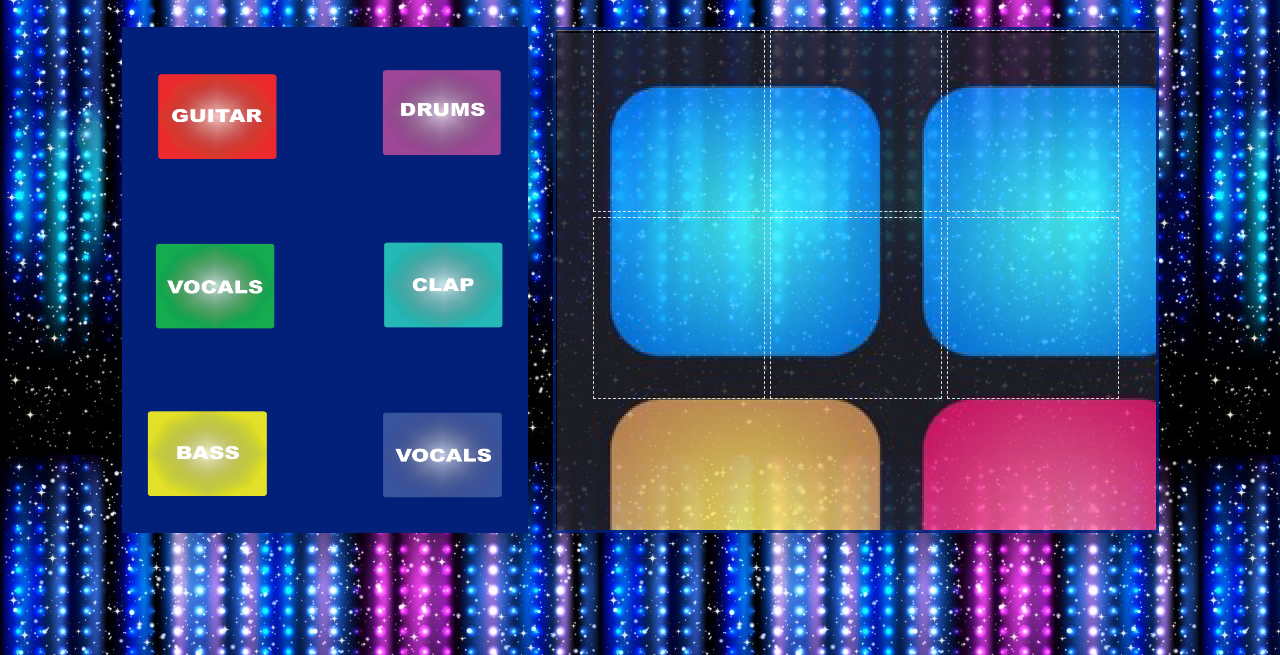
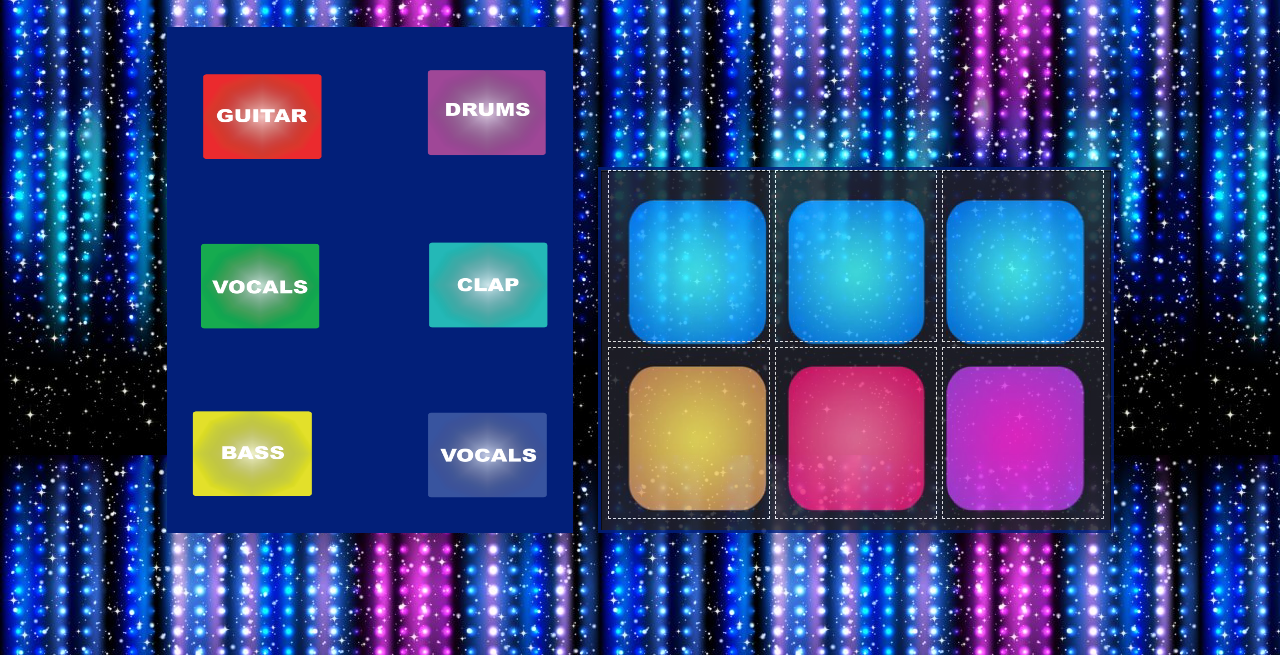
Before and after one commit to emily-barnes/barnes-music-mixer, a plain HTML site: page index.html in a window 1280 px wide. Shown: the part 145-800 px from the top of the page. Drawn offline with Linux system fonts and the light colour scheme; a web font is replaced by a local one.

Commit message:
editing background

```diff
--- a/css/main.css
+++ b/css/main.css
@@ -31,11 +31,12 @@ body {
 }
 
 .mixer-board {
-	width: 600px;
+	width: 510px;
 	opacity: 0.85;
-	height: 500px;
+	height: 360px;
 	background-image: url(../images/drop-zone-background.jpg);
 	background-repeat: no-repeat;
+	background-size: 510px 360px;
 }
 
 .puzzle-image {
@@ -61,10 +62,11 @@ body {
 
 /* add padding */
 .drop-zone {
-	width: 170px;
-	height: 180px;
+	width: 150px;
+	height: 160px;
 	border: thin dashed white;
 	display: inline-block;
+	padding: 5px;
 }
 
 /* fix drop zone image styles */
```
